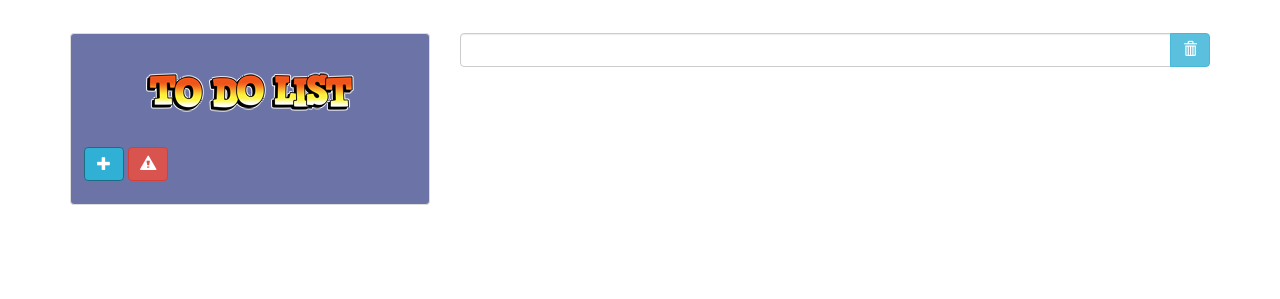
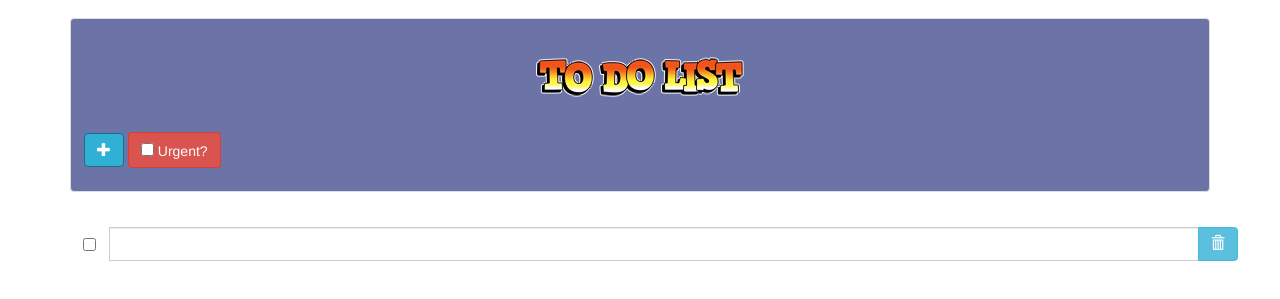
Before and after one commit to vlad-grig/Reminder-List, a plain HTML site: page index.html in a window 1280 px wide. Both pictures are taken after a click on the button 104 px from the left and 221 px from the top of the page. Shown: the part 57-356 px from the top of the page. Drawn offline with nearby package versions, Linux system fonts and the light colour scheme.

Commit message:
js commit

```diff
--- a/css/style.css
+++ b/css/style.css
@@ -4,7 +4,18 @@
 }
 
 .input-group {
+    display: flex;
+    padding-top: 15px;
+    padding-left: 15px;
+    padding-right: 15px;
+}
+
+.input-grou {
     padding: 15px 15px;
+}
+
+.btn-default {
+    border-color: white;
 }
 
 .col-sm-4 {
--- a/index.html
+++ b/index.html
@@ -28,7 +28,6 @@
         <div class="navbar-header">
           <a class="navba-brand" href="#">
             <img src="images/brand.png" alt="reminder image">
-
           </a>
         </div>
       </div>
@@ -38,31 +37,23 @@
   <div class="container">
     <div class="row">
 
-      <div class="col-sm-4 col-md-4">
+      <div class="container">
         <div class="thumbnail">
           <img src="images/my-list.png" alt="reminder image">
           <div class="caption">
             <p>
-              <a href="#" class="btn btn-info" role="button">
+              <a href="#" class="btn btn-info" role="button" type="submit" onclick="return adaugareTask();">
                 <span class="glyphicon glyphicon-plus" aria-hidden="true"></span>
               </a>
               <a href="#" class="btn btn-danger" role="button">
-                <span class="glyphicon glyphicon-alert" aria-hidden="true"></span>
+                <span><input type="checkbox" id="urgent"></span> Urgent?
               </a>
             </p>
           </div>
         </div>
       </div>
 
-      <div class="input-group">
-        <input type="text" class="form-control" aria-label="...">
-        <div class="input-group-btn">
-          <div class="btn-group">
-            <button type="button" class="btn btn-info">
-              <span class="glyphicon glyphicon-trash" aria-hidden="true"></span>
-            </button>
-          </div>
-        </div>
+      <div id="lista">
       </div>
 
     </div>
@@ -77,6 +68,9 @@
   <script src="https://stackpath.bootstrapcdn.com/bootstrap/3.4.1/js/bootstrap.min.js"
     integrity="sha384-aJ21OjlMXNL5UyIl/XNwTMqvzeRMZH2w8c5cRVpzpU8Y5bApTppSuUkhZXN0VxHd" crossorigin="anonymous">
   </script>
+
+  <script src="js/script.js"></script>
+
 </body>
 
 </html>
--- /dev/null
+++ b/js/script.js
@@ -0,0 +1,31 @@
+var numarTask = 1;
+
+function adaugareTask() {
+    // var task = $('#task').val();
+    var eUrgent = $('#urgent').is(':checked');
+    var divClass = "form-control";
+    if (eUrgent) {
+        divClass += " alert-danger";
+    }
+    $('#lista').append(`
+    <div class="input-group" id="` + numarTask + `">
+    <button class="btn btn-default">
+    <span><input type="checkbox" id="urgent"></span>
+  </button>
+
+        <input type="text" class="` + divClass + `">
+        <div class="input-group-btn">
+                <button type="button" class="btn btn-info" onclick="return stergereTask(` + numarTask + `);">
+                  <span class="glyphicon glyphicon-trash" aria-hidden="true"></span>
+                </button>
+        </div>
+    </div>
+    `);
+    ++numarTask;
+    return false;
+}
+
+function stergereTask(idTask) {
+    $('#' + idTask).remove();
+    return false;
+}
```
Also changed, not shown: script.js (deleted).
